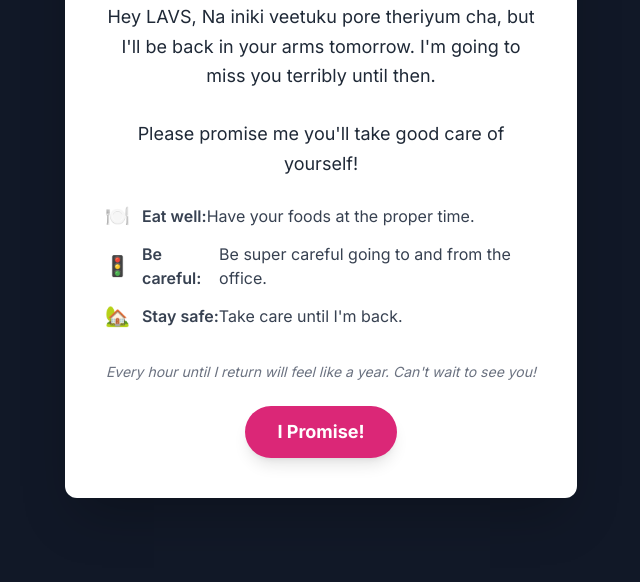
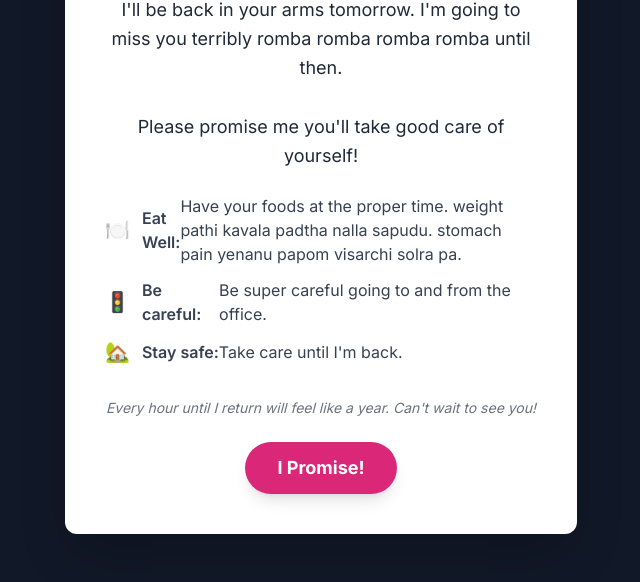
Before and after one commit to VishnuM08/MissYouAPP, a plain HTML site: page index.html in a window 1280 px wide. Shown: the part 218-800 px from the top of the page, without its empty margins (319-959 px from the left). Drawn offline with nearby package versions, Linux system fonts and the light colour scheme.

Commit message:
secind commit of MissYouAPP HTML file

```diff
--- a/index.html
+++ b/index.html
@@ -45,7 +45,7 @@
         </h1>
 
         <p id="main-message" class="text-lg mb-6 leading-relaxed">
-            Hey LAVS, Na iniki veetuku pore theriyum cha, but I'll be back in your arms tomorrow. I'm going to miss you terribly until then.
+            Hey LAVS, Na iniki veetuku pore theriyum cha, but I'll be back in your arms tomorrow. I'm going to miss you terribly romba romba romba romba until then.
             <br><br>
             Please promise me you'll take good care of yourself!
         </p>
@@ -53,7 +53,7 @@
         <div id="promise-items" class="space-y-3 mb-8 text-left text-gray-700">
             <p class="flex items-center">
                 <span class="mr-3 text-xl">🍽️</span>
-                <span class="font-semibold">Eat well:</span> Have your foods at the proper time.
+                <span class="font-semibold">Eat Well:</span> Have your foods at the proper time. weight pathi kavala padtha nalla sapudu. stomach pain yenanu papom visarchi solra pa.
             </p>
             <p class="flex items-center">
                 <span class="mr-3 text-xl">🚦</span>
```
